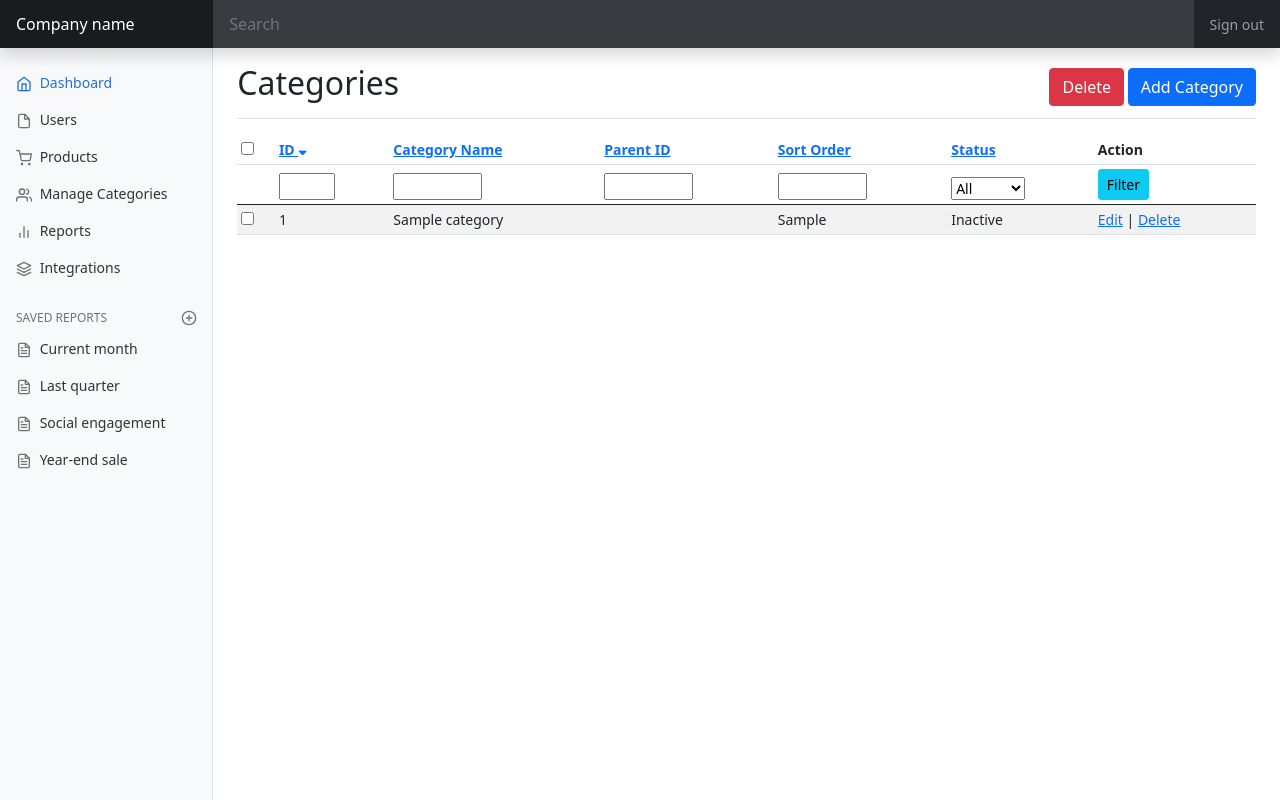
After one commit to ashwanik88/training_aug_2021, a PHP site: page /admin/categories.php in a window 1280 px wide. The commit adds this page. Run offline with PHP 8.4, Linux system fonts and the light colour scheme; the visitor is signed in with stand-in values (Sample User, id 1); tables that the repository leaves empty or names only in its code hold one stand-in row (values such as "Sample post"); some libraries are stand-ins or nearby versions.

Commit message:
manage categories module added

```diff
--- /dev/null
+++ b/admin/categories.php
@@ -0,0 +1,130 @@
+<?php
+require_once('includes/startup.php');
+require_once('library/categories_lib.php');
+?>
+<?php require_once('common/html_start.php'); ?>
+<link href="css/dashboard.css" rel="stylesheet">
+<?php require_once('common/body_start.php'); ?>
+<?php require_once('common/header.php'); ?>
+<?php require_once('common/sidebar.php'); ?>
+<main class="col-md-9 ms-sm-auto col-lg-10 px-md-4">
+  <form action="" method="POST">
+  <div class="d-flex justify-content-between flex-wrap flex-md-nowrap align-items-center pt-3 pb-2 mb-3 border-bottom">
+    <h1 class="h2"><?php echo $document_title; ?></h1>
+    <div class=" mb-2 mb-md-0">
+      <input type="submit" value="Delete" class="btn btn-danger" name="btnDelete" onclick="return confirm('Are you sure want to delete this?');" />
+      <a href="category-form.php" class="btn btn-primary">Add Category</a>
+    </div>
+  </div>
+<?php displayAlert();?>
+  <div class="table-responsive">
+    <table class="table table-striped table-sm">
+      <thead>
+        <tr>
+          <th scope="col"><input type="checkbox" onclick="$('.chk').prop('checked', $(this).is(':checked'));" /></th>
+          <th scope="col"><a href="categories.php?sort=category_id&order=<?php echo $order; ?><?php echo $page_url; ?>">ID
+          <?php if($sort == 'category_id'){ ?>
+          <i class="fas fa-sort-<?php echo ($order == 'ASC')?'down':'up';?>"></i>
+          <?php } ?>
+          </a></th>
+          <th scope="col"><a href="categories.php?sort=category_name&order=<?php echo $order; ?><?php echo $page_url; ?>">Category Name <?php if($sort == 'category_name'){ ?>
+          <i class="fas fa-sort-<?php echo ($order == 'ASC')?'down':'up';?>"></i>
+          <?php } ?></a></th>
+          <th scope="col"><a href="categories.php?sort=parent_id&order=<?php echo $order; ?><?php echo $page_url; ?>">Parent ID <?php if($sort == 'parent_id'){ ?>
+          <i class="fas fa-sort-<?php echo ($order == 'ASC')?'down':'up';?>"></i>
+          <?php } ?></a></th>
+          <th scope="col"><a href="categories.php?sort=sort_order&order=<?php echo $order; ?><?php echo $page_url; ?>">Sort Order <?php if($sort == 'sort_order'){ ?>
+          <i class="fas fa-sort-<?php echo ($order == 'ASC')?'down':'up';?>"></i>
+          <?php } ?></a></th>
+          <th scope="col"><a href="categories.php?sort=status&order=<?php echo $order; ?><?php echo $page_url; ?>">Status <?php if($sort == 'status'){ ?>
+          <i class="fas fa-sort-<?php echo ($order == 'ASC')?'down':'up';?>"></i>
+          <?php } ?></a></th>
+          <th scope="col">Action</th>
+        </tr>
+        <tr>
+            <td></td>
+            <td><input type="text" size="1" name="filter_category_id" id="filter_category_id" value="<?php echo $filter_category_id; ?>" /></td>
+            <td><input type="text" size="5" name="filter_category_name" id="filter_category_name" value="<?php echo $filter_category_name; ?>" /></td>
+            <td><input type="text" size="5" name="filter_parent_id" id="filter_parent_id" value="<?php echo $filter_parent_id; ?>" /></td>
+            <td><input type="text" size="5" name="filter_sort_order" id="filter_sort_order" value="<?php echo $filter_sort_order; ?>" /></td>
+            <td><select name="filter_status" id="filter_status">
+              <option value="" >All</option>
+              <option value="0" <?php echo ($filter_status === 0)?'selected':''; ?>>Inactive</option>
+              <option value="1" <?php echo ($filter_status === 1)?'selected':''; ?>>Active</option>
+            </select></td>
+            <td>
+            <button type="button" class="btn btn-info btn-sm btnFilter">Filter</button>
+            </td>
+
+        </tr>
+      </thead>
+      <tbody>
+
+      <?php if(sizeof($data_categories)){ ?>
+        <?php foreach($data_categories as $data_category){ ?>
+        <tr>
+          <td><input type="checkbox" name="category_ids[]" value="<?php echo $data_category['category_id']; ?>" class="chk" /></td>
+          <td><?php echo $data_category['category_id']; ?></td>
+          <td><?php echo $data_category['category_name']; ?></td>
+          <td><?php echo $data_category['parent_id']; ?></td>
+          <td><?php echo $data_category['sort_order']; ?></td>
+          <td><?php echo ($data_category['status'] == 1)?'Active':'Inactive'; ?></td>
+          <td>
+            <a href="category-form.php?category_id=<?php echo $data_category['category_id']; ?>">Edit</a>
+             |
+            <a href="categories.php?action=delete&category_id=<?php echo $data_category['category_id']; ?>" onclick="return confirm('Are you sure want to delete this?');">Delete</a>
+          </td>
+
+        </tr>
+        <?php } ?>
+      <?php }else{ ?>
+      <tr><td colspan="8" class="text-center text-danger"> No record found! </td></tr>
+      <?php } ?>
+
+      </tbody>
+    </table>
+
+  <?php if($total_categories > $page_limit){ ?>
+  <nav aria-label="...">
+    <ul class="pagination">
+    <?php if($page > 1){ ?>
+      <li class="page-item"><a class="page-link" href="categories.php?page=<?php echo $page-1; ?><?php echo $sort_url; ?>">Prev</a></li>
+      <?php }else{ ?>
+        <li class="page-item disabled"><a class="page-link" href="javascript:void(0);">Prev</a></li>
+      <?php } ?>
+      <?php for($n = 1; $n <= ceil($total_categories / $page_limit); $n++){ ?>
+      <li class="page-item <?php echo ($page == $n)?'active':'';?>"><a class="page-link" href="categories.php?page=<?php echo $n; ?><?php echo $sort_url; ?>"><?php echo $n; ?></a></li>
+      <?php } ?>
+      <?php if($page < $n - 1){ ?>
+      <li class="page-item"><a class="page-link" href="categories.php?page=<?php echo $page+1; ?><?php echo $sort_url; ?>">Next</a></li>
+      <?php }else{ ?>
+        <li class="page-item disabled"><a class="page-link" href="javascript:void(0);">Next</a></li>
+      <?php } ?>
+    </ul>
+  </nav>
+  <?php } ?>
+  </div>
+      </form>
+</main>
+<?php require_once('common/scripts.php'); ?>
+
+<script src="js/common.js"></script>
+
+<script type="text/javascript">
+  var filter_url = 'categories.php?';
+  $('.btnFilter').click(function(){
+
+    var filter_category_id = $('#filter_category_id').val();
+    if(filter_category_id != ''){
+      filter_url += '&filter_category_id=' + filter_category_id;
+    }
+
+    var filter_category_name = $('#filter_category_name').val();
+    if(filter_category_name != ''){
+      filter_url += '&filter_category_name=' + filter_category_name;
+    }
+
+    window.location.href = filter_url;
+  });
+</script>
+<?php require_once('common/html_end.php'); ?>
--- a/admin/common/sidebar.php
+++ b/admin/common/sidebar.php
@@ -22,9 +22,9 @@
             </a>
           </li>
           <li class="nav-item">
-            <a class="nav-link" href="#">
+            <a class="nav-link" href="categories.php">
               <span data-feather="users"></span>
-              Customers
+              Manage Categories
             </a>
           </li>
           <li class="nav-item">
--- /dev/null
+++ b/admin/library/categories_lib.php
@@ -0,0 +1,106 @@
+<?php
+
+checkAdminLogin();
+$document_title = 'Categories';
+
+if($_POST){
+    if(isset($_POST['category_ids']) && !empty($_POST['category_ids'])){
+        foreach($_POST['category_ids'] as $category_id){
+            deleteCategory($category_id);
+        }
+        addAlert('success', 'Category deleted successfully!');
+        redirect('categories.php');
+    }else{
+        addAlert('warning', 'Please select atleast 1 record!');
+    }
+}
+
+
+if(isset($_GET['action']) && !empty($_GET['action'])){
+    $action = $_GET['action'];
+
+    switch($action){
+        case 'delete':
+            if(isset($_GET['category_id']) && !empty($_GET['category_id'])){
+                $category_id = $_GET['category_id'];
+                deleteCategory($category_id);
+                addAlert('success', 'Category deleted successfully!');
+                redirect('categories.php');
+            }
+        break;
+
+    }
+
+}
+$page_start = 0;
+$page_limit = 10;
+$page = 1;
+
+$sort = 'category_id';
+$order = 'DESC';
+$sort_url = '';
+$page_url = '';
+
+$filter_category_id = '';
+$filter_category_name = '';
+$filter_parent_id = '';
+$filter_sort_order = '';
+$filter_status = '';
+$where = ' WHERE 1=1 ';
+if(isset($_GET['filter_category_id']) && !empty($_GET['filter_category_id'])){
+    $filter_category_id = $_GET['filter_category_id'];
+    $where .= " AND category_id='". (int)$filter_category_id ."'";
+}
+if(isset($_GET['filter_category_name']) && !empty($_GET['filter_category_name'])){
+    $filter_category_name = $_GET['filter_category_name'];
+    $where .= " AND category_name LIKE '%". $filter_category_name ."%'";
+}
+
+$sql_total = "SELECT count(*) as total FROM categories " . $where; // field alias as total
+$rs_total = mysqli_query($con, $sql_total);
+$rec_total = mysqli_fetch_assoc($rs_total);
+$total_categories = $rec_total['total'];
+
+
+if(isset($_GET['page']) && !empty($_GET['page'])){
+    $page = $_GET['page'];
+    $page_start = ($page - 1) * $page_limit; // 0, 10, 20 | 1, 2, 3
+    $page_url .= '&page='.$page;
+}
+
+if(isset($_GET['sort']) && !empty($_GET['sort']) && isset($_GET['order']) && !empty($_GET['order'])){
+    $sort = $_GET['sort']; // $this->request->get['']
+    $order = $_GET['order'];
+    $sort_url .= '&sort='.$sort;
+    $sort_url .= '&order='.$order;
+}
+
+$sql = "SELECT * FROM categories ". $where ." ORDER BY ". $sort ." ". $order ." LIMIT ". $page_start .", " . $page_limit;
+$rs = mysqli_query($con, $sql);
+
+$order = ($order == 'ASC')?'DESC':'ASC';
+
+$data_categories = array();
+if(mysqli_num_rows($rs)){
+    while($rec = mysqli_fetch_assoc($rs)){
+        $data_categories[] = $rec;
+    }
+}
+
+
+function deleteCategory($category_id){
+    global $con;
+    if($category_id != 1){
+        $sql = "DELETE FROM categories WHERE category_id='". $category_id ."'";
+        mysqli_query($con, $sql);
+    }else{
+        addAlert('warning', 'You can\'t delete admin category!');
+        redirect('categories.php');
+    }
+}
+
+// tasks 9/11/2021
+// jquery validation
+// confirm password
+// category_name already exist
+// edit form
```
Also changed, not shown: admin/category-form.php (added, +84 -0 lines), admin/library/category-form_lib.php (added, +128 -0 lines).
